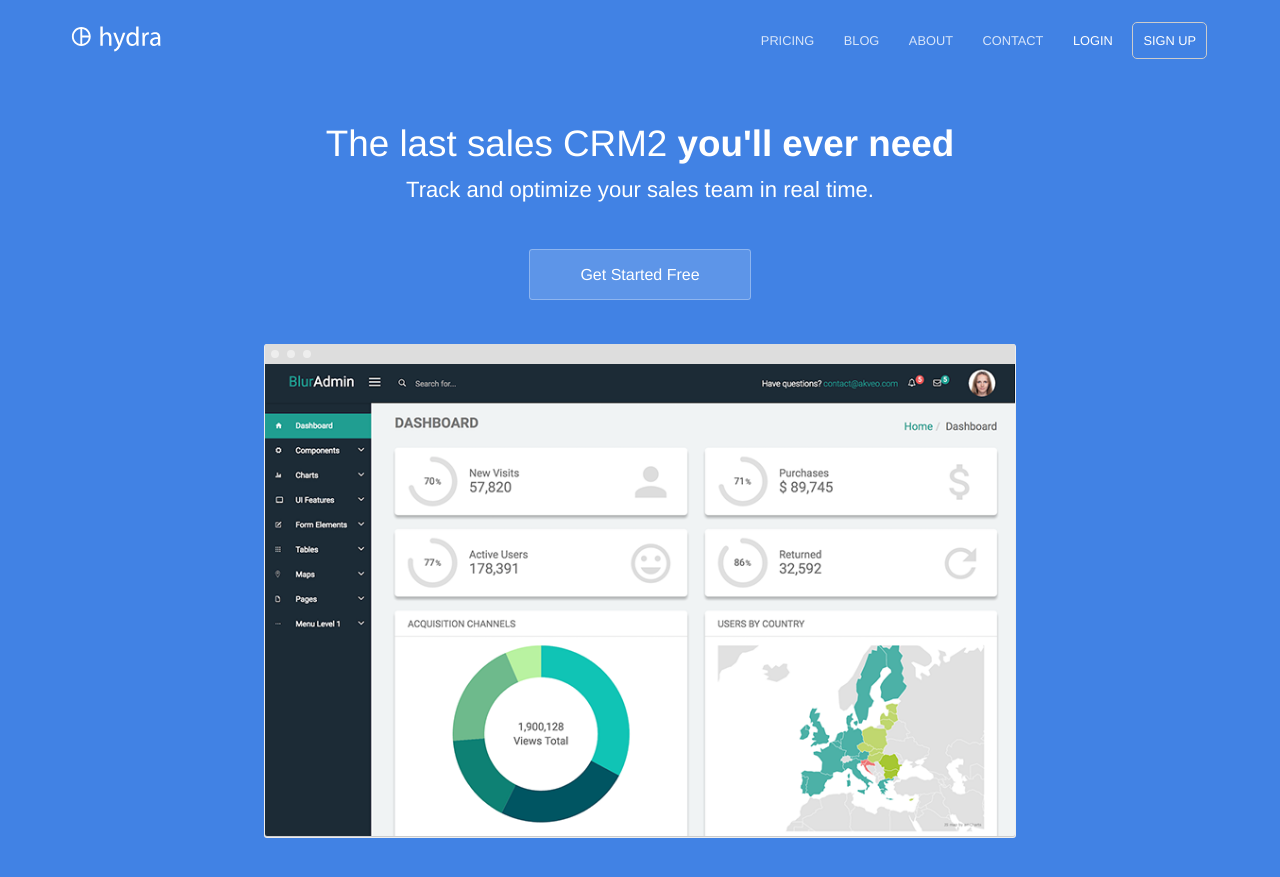
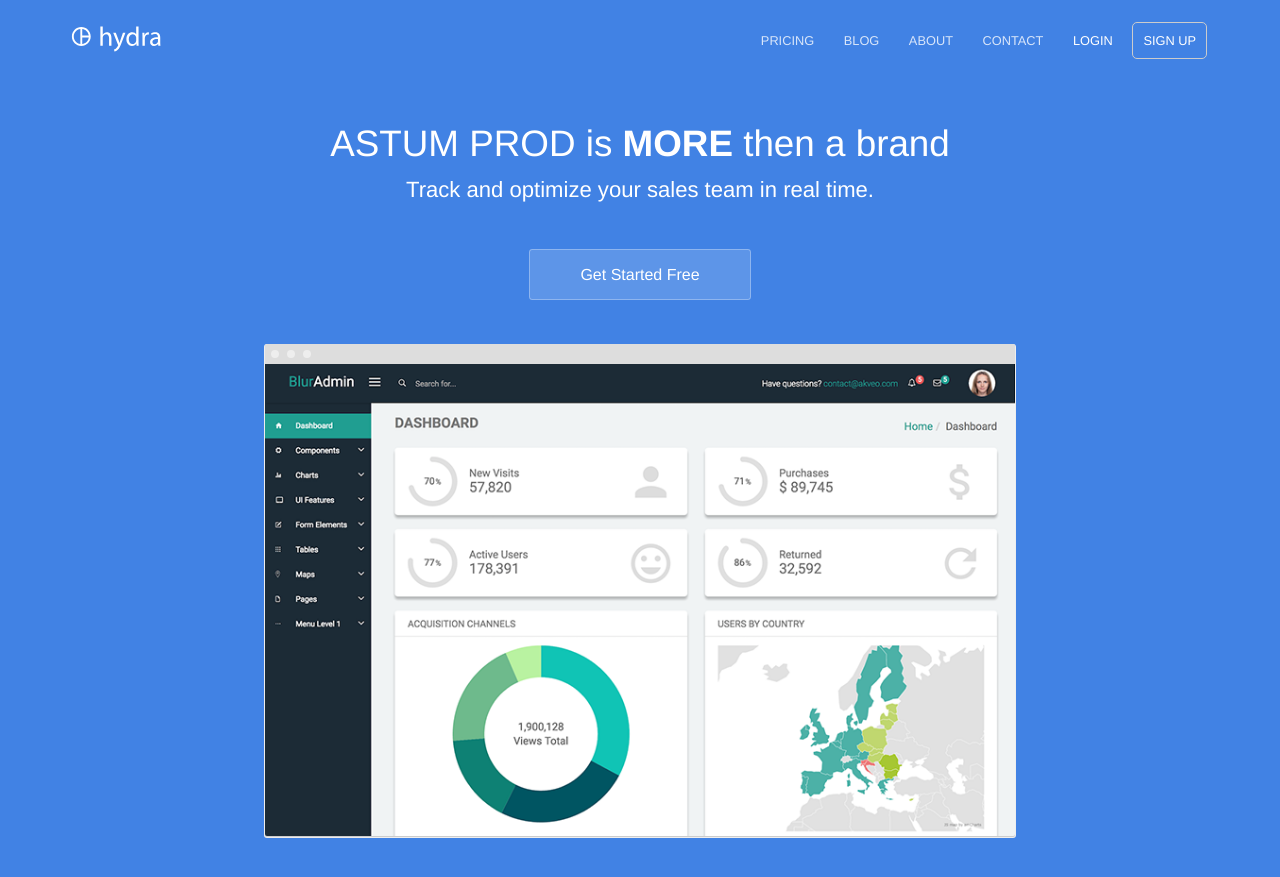
Before and after one commit to ewan-bernard/ewan-bernard.github.io, a Jekyll site: the page built from index.html, in a window 1280 px wide and 900 px high. Shown: the top 877 px of the window. Built offline with Jekyll 4.4.1, drawn with Linux system fonts in a browser that asks for light colours.

Commit message:
Updated title

```diff
--- a/index.html
+++ b/index.html
@@ -4,7 +4,7 @@
 ---
 <section class="hero">
 	<div class="text-container">
-		<h1 class="editable">The last sales CRM2 <strong>you'll ever need</strong></h1>
+		<h1 class="editable">ASTUM PROD is <strong>MORE</strong> then a brand </h1>
 		<p class="subtext editable">Track and optimize your sales team in real time.</p>
 		<div class="cta button alt"><a href="{{ site.baseurl }}/contact/">Get Started Free</a></div>
 		<div>
```
